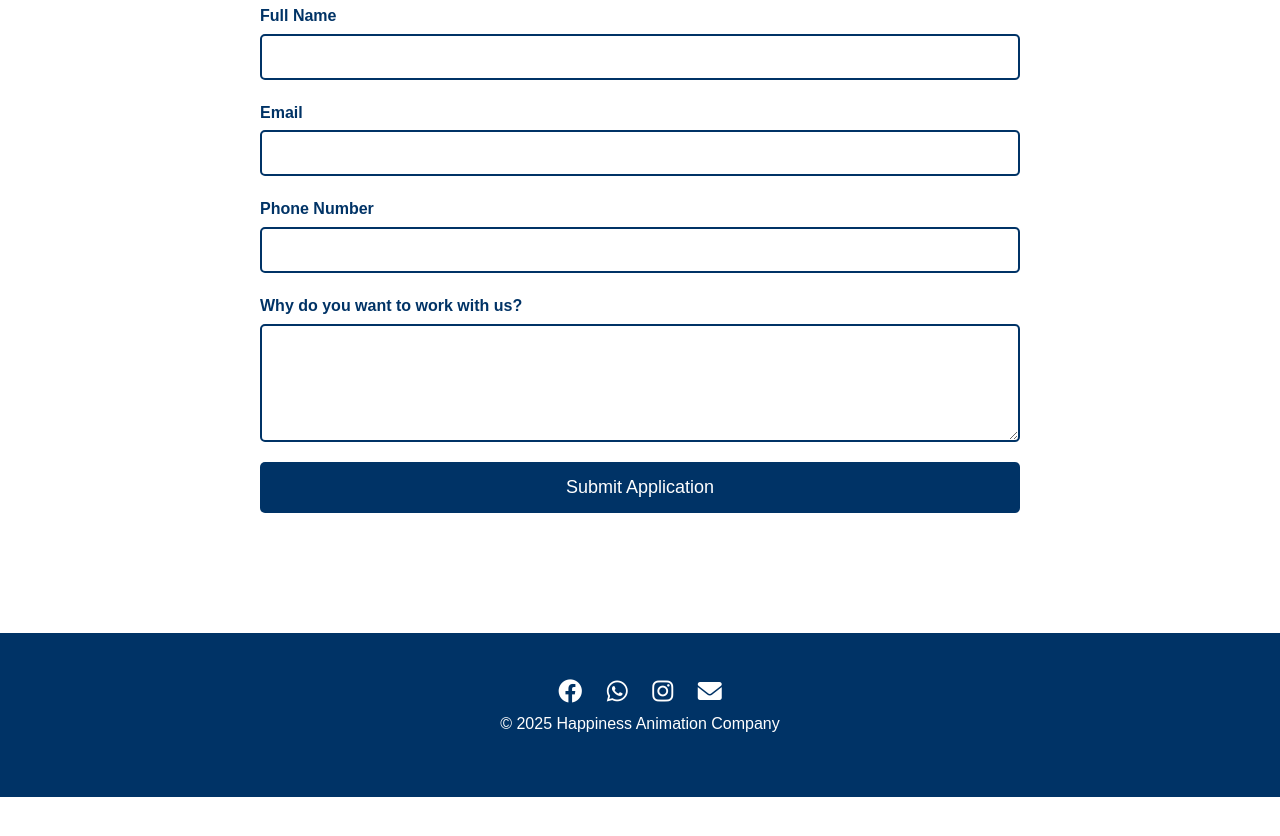
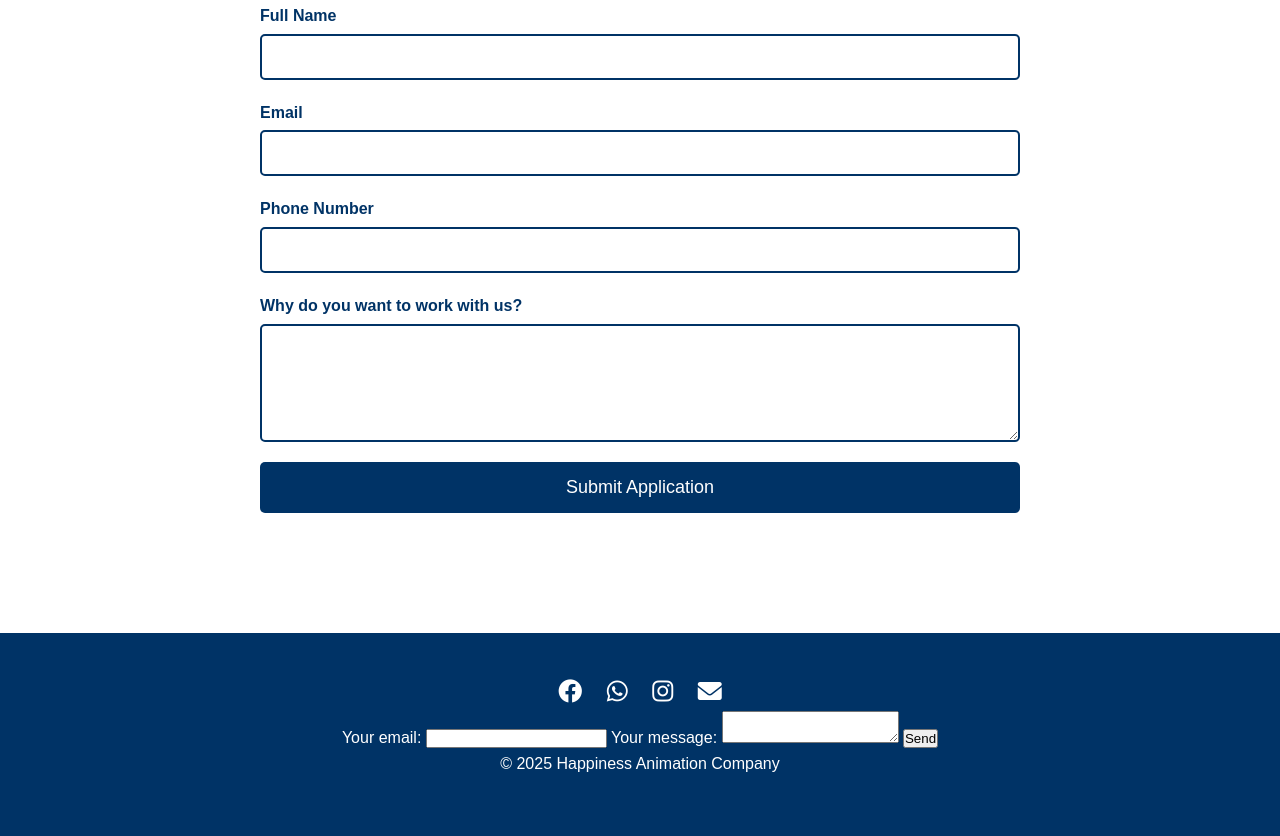
Before and after one commit to Code-Desk-Web/Happiness-Company, a plain HTML site: page index.html in a window 1280 px wide. Shown: the part 3243-4079 px from the top of the page. Before the commit the page ends 4040 px from the top, so only its background shows below. Drawn offline with Linux system fonts and the light colour scheme.

Commit message:
add form

```diff
--- a/index.html
+++ b/index.html
@@ -272,11 +272,25 @@ way by the animator”</p>
     <footer id="contact">
         <div class="social-links">
             <a href="https://www.facebook.com/share/1C59hoa69X/"><i class="fab fa-facebook"></i></a>
-            <a href="https://www.whatsapp.com"><i class="fab fa-whatsapp"></i></a>
+            <a href="https://wa.me/+201203002764"><i class="fab fa-whatsapp"></i></a>
             <a href="https://www.instagram.com/happiness.life.of.animation?igsh=NWM3NXcyYjRsbGRt"><i class="fab fa-instagram"></i></a>
             <a href="info@happinessanimation.com"><i class="fas fa-envelope"></i></a>
         </div>
-            <p>© 2025 Happiness Animation Company</p>
+<form
+  action="https://formspree.io/f/mzdbpvzw"
+  method="POST"
+>
+  <label>
+    Your email:
+    <input type="email" name="email">
+  </label>
+  <label>
+    Your message:
+    <textarea name="message"></textarea>
+  </label>
+  <!-- your other form fields go here -->
+  <button type="submit">Send</button>
+</form>            <p>© 2025 Happiness Animation Company</p>
     </footer>
 
     <script src="js/script.js"></script>
```
